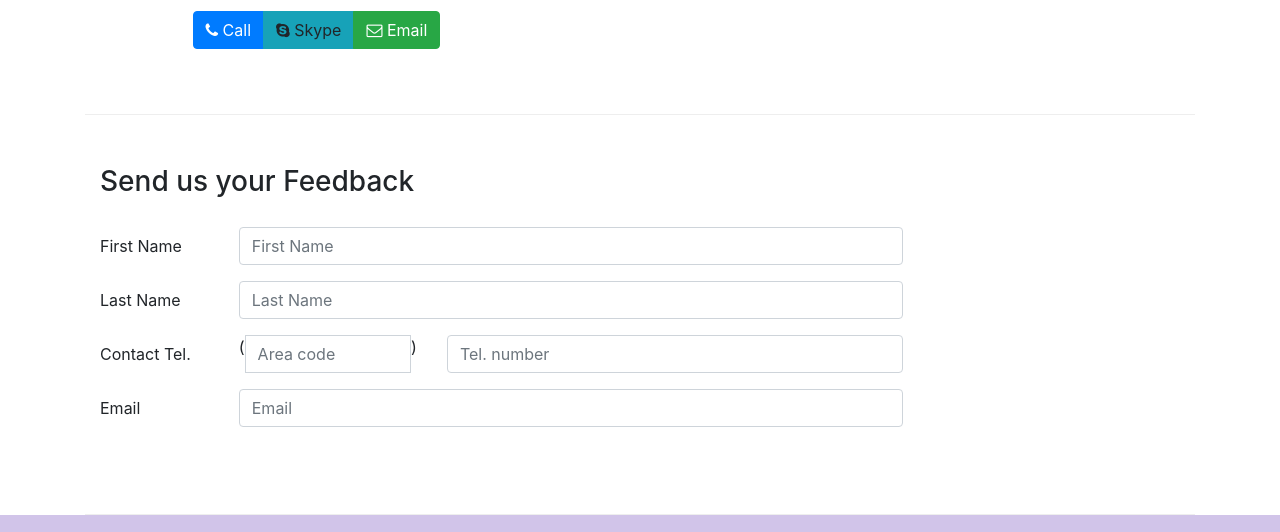
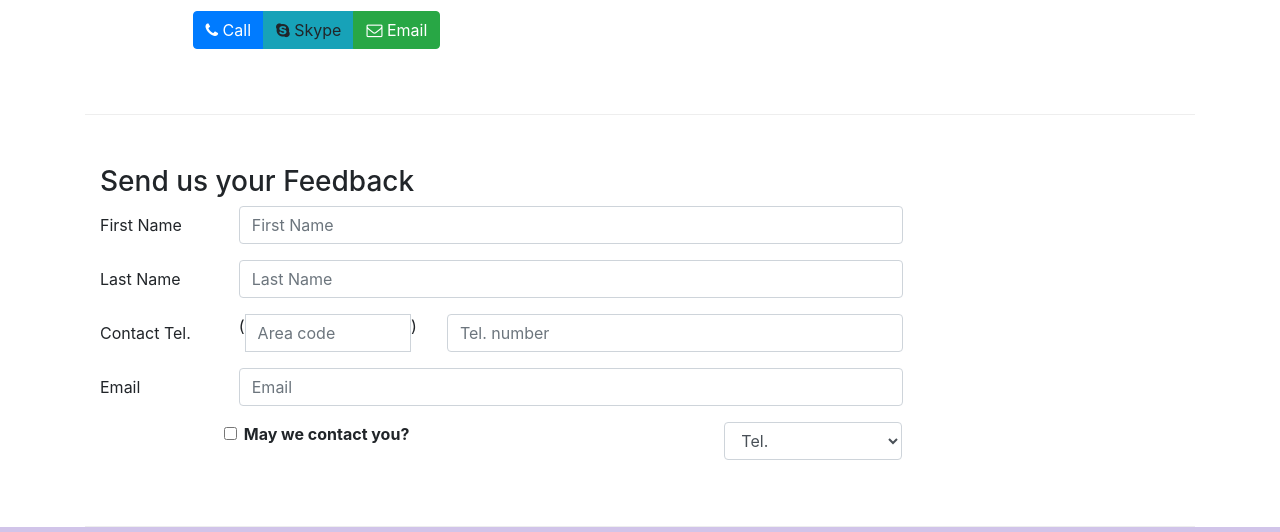
Before and after one commit to nimitbhargava/hello-bootstrap4, a website: page contactus.html in a window 1280 px wide. Shown: the part 732-1264 px from the top of the page. Drawn offline with nearby package versions, Linux system fonts and the light colour scheme.

Commit message:
Adding a Checkbox and Select

```diff
--- a/contactus.html
+++ b/contactus.html
@@ -122,6 +122,20 @@
                             <input type="email" class="form-control" id="emailid" name="emailid" placeholder="Email">
                         </div>
                     </div>
+                    <div class="form-group row">
+                        <div class="form-check col-md-6 offset-md-2">
+                            <label class="form-check-label">
+                                <input type="checkbox" class="form-check-input" name="approve" value="">
+                                <strong>May we contact you?</strong>
+                            </label>
+                        </div>
+                        <div class="col-md-3 offset-md-1">
+                            <select class="form-control">
+                                <option>Tel.</option>
+                                <option>Email</option>
+                            </select>
+                        </div>
+                    </div>
                 </form>
             </div>
             <div class="col-12 col-md">
```
